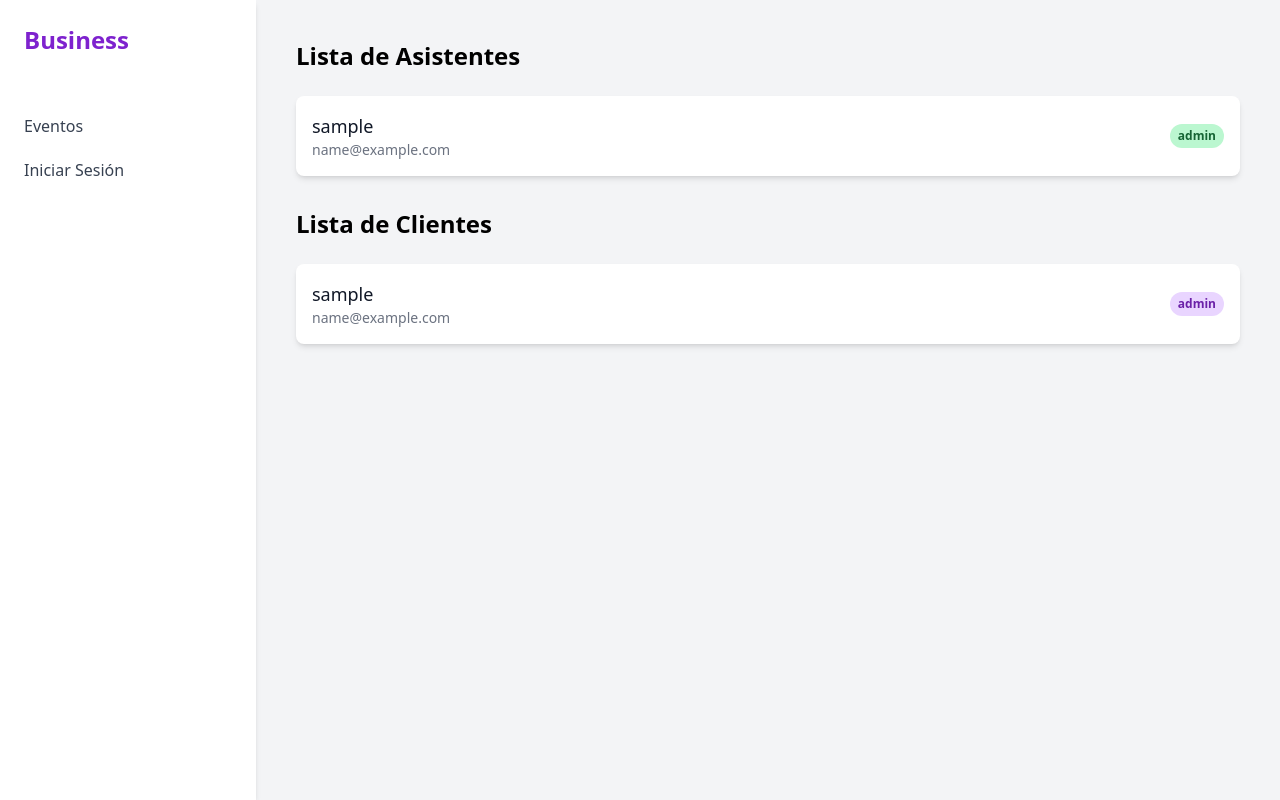
After one commit to FireSouls25/Gestion_Entradas, a Django app: template templates/users/user_list.html in a window 1280 px wide. The commit adds this page. Run offline with Django 5.2, Linux system fonts and the light colour scheme; the template is opened without the code that fills it: most values are stand-ins (such as "Sample title", 1, 10 or a date in 2020); some libraries are stand-ins or nearby versions.

Commit message:
Lista de asistentes

```diff
--- a/templates/base.html
+++ b/templates/base.html
@@ -23,7 +23,7 @@
                     <a href="{% url 'events:location-list' %}" class="block px-6 py-2.5 text-gray-700 hover:bg-purple-100 hover:text-purple-700">Ubicaciones</a>
                 {% endif %}
                 {% if user.is_authenticated and user.userprofile.role != 'client' %}
-                    <a href="{% url 'users:client-list' %}" class="block px-6 py-2.5 text-gray-700 hover:bg-purple-100 hover:text-purple-700">Clientes</a>
+                    <a href="{% url 'users:user-list' %}" class="block px-6 py-2.5 text-gray-700 hover:bg-purple-100 hover:text-purple-700">Usuarios</a>
                 {% endif %}
                 {% if user.is_authenticated and user.userprofile.role == 'client' %}
                     <a href="{% url 'tickets:my-tickets' %}" class="block px-6 py-2.5 text-gray-700 hover:bg-purple-100 hover:text-purple-700">Mis Entradas</a>
--- /dev/null
+++ b/templates/users/user_list.html
@@ -0,0 +1,45 @@
+{% extends 'base.html' %}
+
+{% block title %}Lista de Usuarios{% endblock %}
+
+{% block content %}
+<h1 class="text-2xl font-bold mb-6">Lista de Asistentes</h1>
+
+<div class="mb-8">
+    {% if attendees %}
+        <ul class="bg-white shadow-md rounded-lg divide-y divide-gray-200">
+            {% for attendee in attendees %}
+                <li class="p-4 flex justify-between items-center">
+                    <div>
+                        <p class="text-lg font-medium text-gray-900">{{ attendee.user.username }}</p>
+                        <p class="text-sm text-gray-500">{{ attendee.user.email }}</p>
+                    </div>
+                    <span class="px-2 py-1 text-xs font-semibold text-green-800 bg-green-200 rounded-full">{{ attendee.get_role_display }}</span>
+                </li>
+            {% endfor %}
+        </ul>
+    {% else %}
+        <p>No hay asistentes registrados.</p>
+    {% endif %}
+</div>
+
+<h1 class="text-2xl font-bold mb-6">Lista de Clientes</h1>
+
+<div>
+    {% if clients %}
+        <ul class="bg-white shadow-md rounded-lg divide-y divide-gray-200">
+            {% for client in clients %}
+                <li class="p-4 flex justify-between items-center">
+                    <div>
+                        <p class="text-lg font-medium text-gray-900">{{ client.user.username }}</p>
+                        <p class="text-sm text-gray-500">{{ client.user.email }}</p>
+                    </div>
+                    <span class="px-2 py-1 text-xs font-semibold text-purple-800 bg-purple-200 rounded-full">{{ client.get_role_display }}</span>
+                </li>
+            {% endfor %}
+        </ul>
+    {% else %}
+        <p>No hay clientes registrados.</p>
+    {% endif %}
+</div>
+{% endblock %}
--- a/users/urls.py
+++ b/users/urls.py
@@ -8,7 +8,7 @@ urlpatterns = [
     path('login/', login_view, name='login'),
     path('register/', register_view, name='register'),
     path('logout/', logout_view, name='logout'),
-    path('clients/', client_list_view, name='client-list'),
+    path('users/', client_list_view, name='user-list'),
     path('settings/', settings_view, name='settings'),
     path('delete-account/', delete_account_view, name='delete-account'),
     path('password_reset/', auth_views.PasswordResetView.as_view(template_name='users/password_reset_form.html', success_url=reverse_lazy('users:password_reset_done')), name='password_reset'),
--- a/users/views.py
+++ b/users/views.py
@@ -14,7 +14,8 @@ def is_organizer_or_attendee(user):
 @user_passes_test(is_organizer_or_attendee)
 def client_list_view(request):
     clients = UserProfile.objects.filter(role='client')
-    return render(request, 'users/client_list.html', {'clients': clients})
+    attendees = UserProfile.objects.filter(role='attendee')
+    return render(request, 'users/user_list.html', {'clients': clients, 'attendees': attendees})
 
 @login_required
 def settings_view(request):
```
Also changed, not shown: templates/users/client_list.html (deleted, +0 -25 lines).
